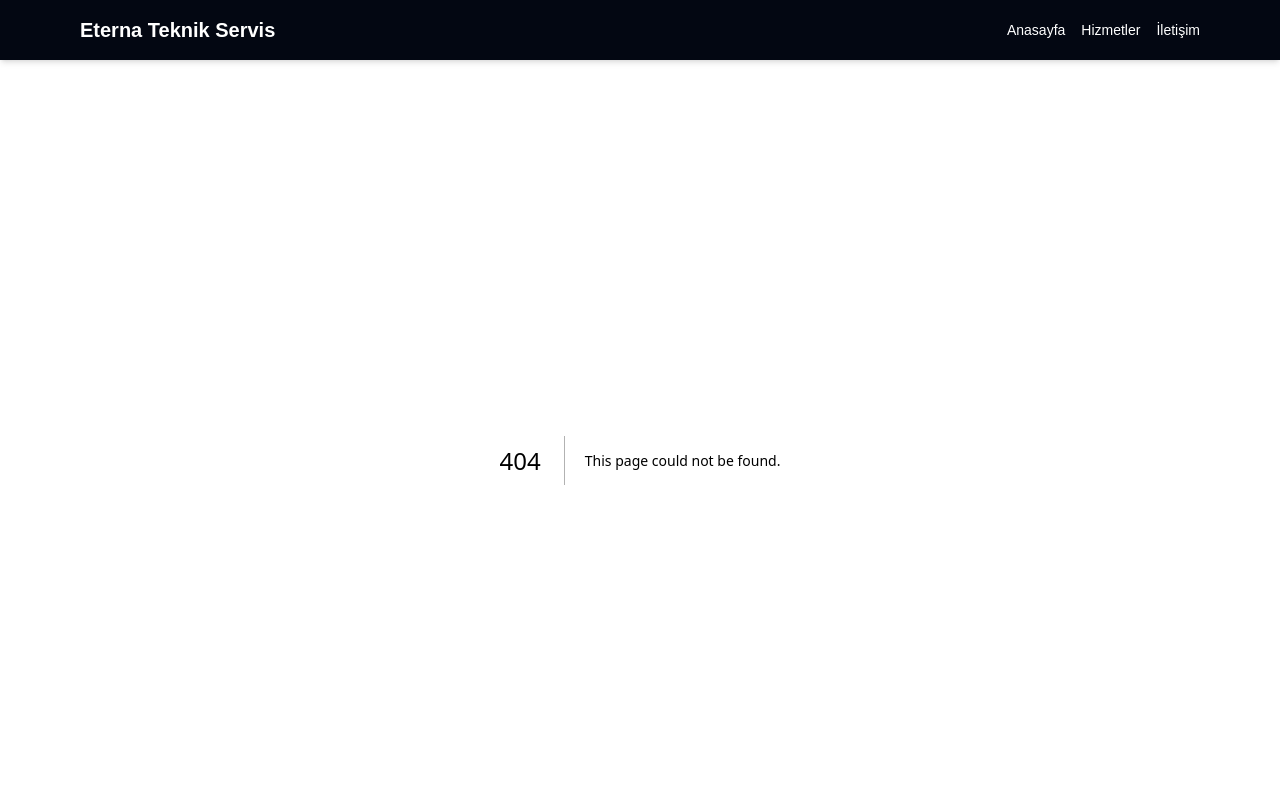
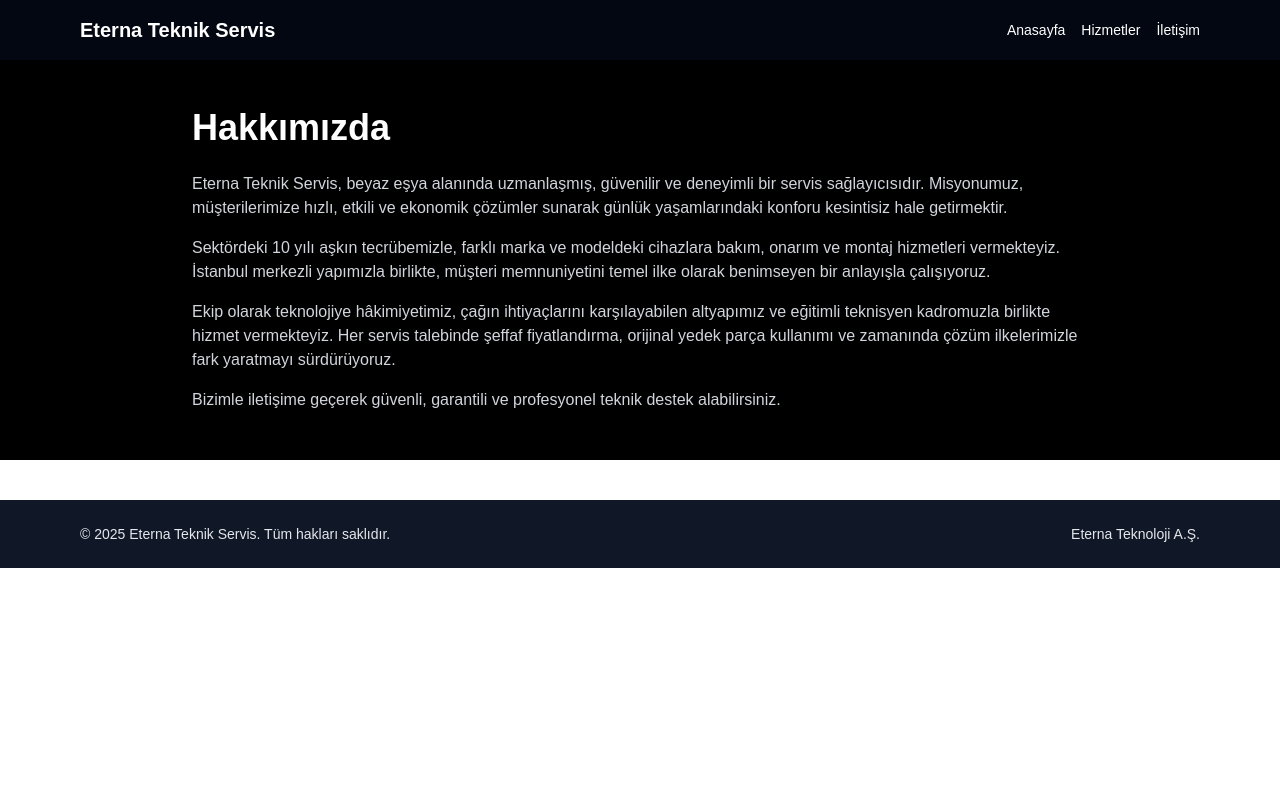
Before and after one commit to berkaybakac/service-web, a Next.js app: page /hakkimizda in a window 1280 px wide. Before the commit this address had no page. Shown: the top 800 px of the page. Built offline with nearby package versions, Linux system fonts and the light colour scheme.

Commit message:
Add Hakkımızda page

```diff
--- /dev/null
+++ b/src/app/hakkimizda/page.tsx
@@ -0,0 +1,32 @@
+export default function Hakkimizda() {
+  return (
+    <main className="bg-black text-white px-6 py-12">
+      <div className="max-w-4xl mx-auto">
+        <h1 className="text-3xl md:text-4xl font-bold mb-6">Hakkımızda</h1>
+        <p className="text-gray-300 mb-4">
+          Eterna Teknik Servis, beyaz eşya alanında uzmanlaşmış, güvenilir ve
+          deneyimli bir servis sağlayıcısıdır. Misyonumuz, müşterilerimize
+          hızlı, etkili ve ekonomik çözümler sunarak günlük yaşamlarındaki
+          konforu kesintisiz hale getirmektir.
+        </p>
+        <p className="text-gray-300 mb-4">
+          Sektördeki 10 yılı aşkın tecrübemizle, farklı marka ve modeldeki
+          cihazlara bakım, onarım ve montaj hizmetleri vermekteyiz. İstanbul
+          merkezli yapımızla birlikte, müşteri memnuniyetini temel ilke olarak
+          benimseyen bir anlayışla çalışıyoruz.
+        </p>
+        <p className="text-gray-300 mb-4">
+          Ekip olarak teknolojiye hâkimiyetimiz, çağın ihtiyaçlarını
+          karşılayabilen altyapımız ve eğitimli teknisyen kadromuzla birlikte
+          hizmet vermekteyiz. Her servis talebinde şeffaf fiyatlandırma,
+          orijinal yedek parça kullanımı ve zamanında çözüm ilkelerimizle fark
+          yaratmayı sürdürüyoruz.
+        </p>
+        <p className="text-gray-300">
+          Bizimle iletişime geçerek güvenli, garantili ve profesyonel teknik
+          destek alabilirsiniz.
+        </p>
+      </div>
+    </main>
+  );
+}
```
